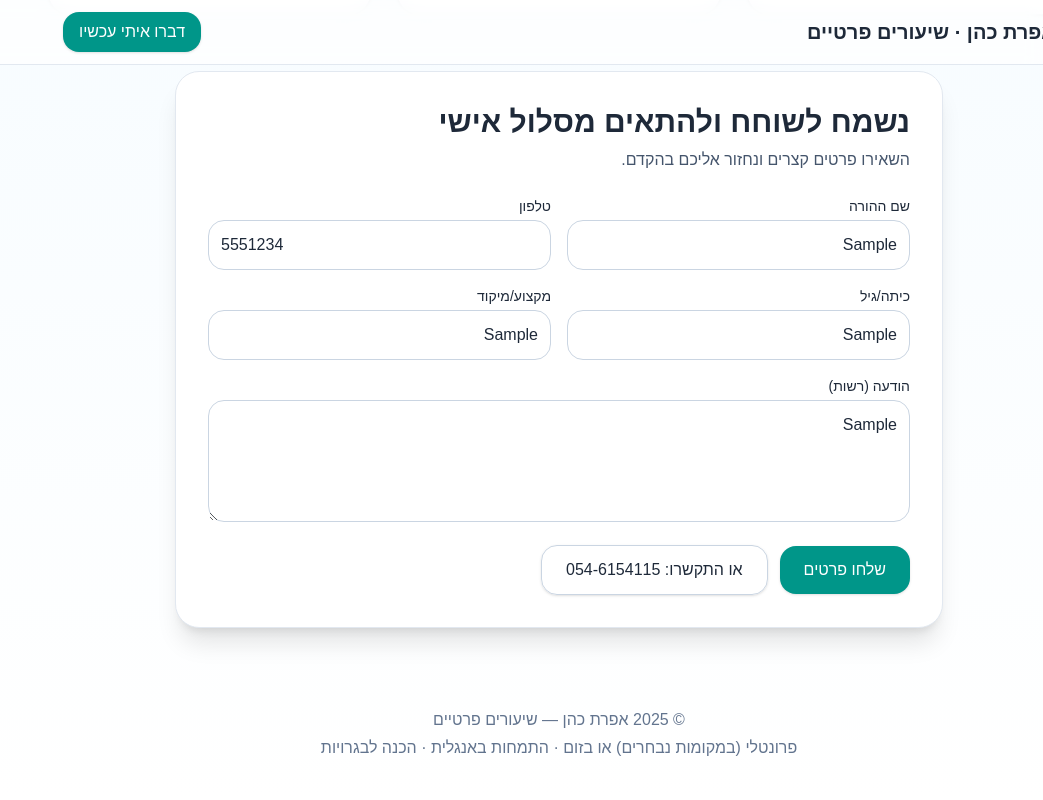
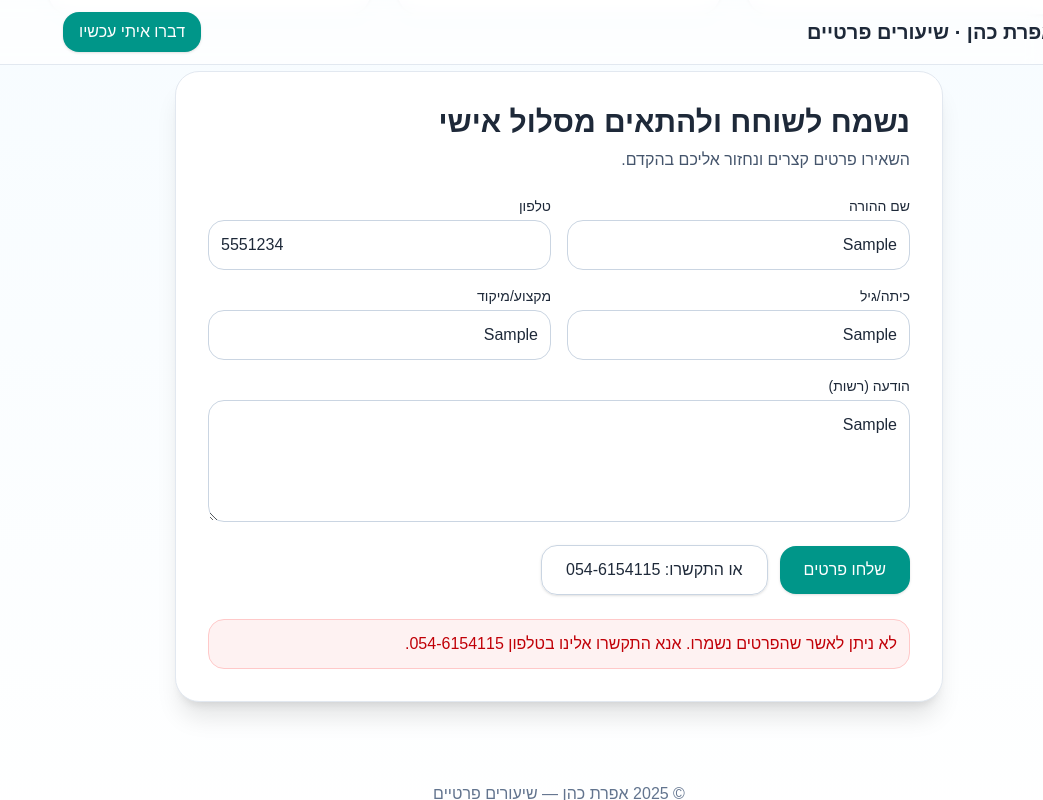
Before and after one commit to cohenranc-pixel/efrat-landing, a Next.js app: page / in a window 1280 px wide. Both pictures are taken after typing "Sample", "5551234", "Sample", "Sample", "Sample" into the empty fields and a click on the button "שלחו פרטים". Shown: the part 749-1549 px from the top of the page, without its empty margins (237-1280 px from the left). Built offline with nearby package versions, Linux system fonts and the light colour scheme; no server answers.

Commit message:
Send contact form to server and show confirmed submission status

```diff
--- a/app/_components/TutoringLanding.tsx
+++ b/app/_components/TutoringLanding.tsx
@@ -1,29 +1,31 @@
 'use client';
-import type { FormEvent } from 'react';
+import { useRef, useState, type FormEvent } from 'react';
 
 export default function TutoringLanding() {
+  const sending = useRef(false);
+  const [status, setStatus] = useState<'idle' | 'sending' | 'success' | 'error'>('idle');
+
   async function handleSubmit(e: FormEvent<HTMLFormElement>) {
     e.preventDefault();
-
-    const fd = new FormData(e.currentTarget);
-    const payload = Object.fromEntries(fd.entries());
-
+    if (sending.current) return;
+    const form = e.currentTarget;
+    const payload = Object.fromEntries(new FormData(form).entries());
+    sending.current = true;
+    setStatus('sending');
     try {
-      const url = process.env.NEXT_PUBLIC_N8N_WEBHOOK_URL as string;
-      const res = await fetch(url, {
+      const res = await fetch('/api/contact', {
         method: 'POST',
         headers: { 'Content-Type': 'application/json' },
         body: JSON.stringify(payload),
       });
-
-      if (res.ok) {
-        document.getElementById('form-success')?.classList.remove('hidden');
-        e.currentTarget.reset();
-      } else {
-        console.error('n8n webhook failed', res.status);
-      }
-    } catch (err) {
-      console.error('Network error posting to n8n', err);
+      const result = await res.json();
+      if (!res.ok || result.ok !== true) throw new Error('Submission failed');
+      form.reset();
+      setStatus('success');
+    } catch {
+      setStatus('error');
+    } finally {
+      sending.current = false;
     }
   }
 
@@ -107,7 +109,7 @@ export default function TutoringLanding() {
             <h2 className="text-2xl md:text-3xl font-bold mb-2">נשמח לשוחח ולהתאים מסלול אישי</h2>
             <p className="text-slate-600 mb-6">השאירו פרטים קצרים ונחזור אליכם בהקדם.</p>
 
-            <form onSubmit={handleSubmit} className="grid grid-cols-1 md:grid-cols-2 gap-4">
+            <form onSubmit={handleSubmit} aria-busy={status === 'sending'} className="grid grid-cols-1 md:grid-cols-2 gap-4">
               <div>
                 <label className="block text-sm font-medium mb-1">שם ההורה</label>
                 <input name="parentName" required className="w-full rounded-2xl border border-slate-300 p-3" placeholder="לדוגמה: דנה כהן" />
@@ -129,10 +131,11 @@ export default function TutoringLanding() {
                 <textarea name="message" rows={4} className="w-full rounded-2xl border border-slate-300 p-3" placeholder="ספרו לנו בקצרה מה הצורך" />
               </div>
               <div className="md:col-span-2 flex flex-col md:flex-row items-start md:items-center gap-3">
-                <button type="submit" className="rounded-2xl px-6 py-3 bg-teal-600 text-white hover:bg-teal-700 shadow transition">שלחו פרטים</button>
+                <button type="submit" disabled={status === 'sending'} className="rounded-2xl px-6 py-3 bg-teal-600 text-white hover:bg-teal-700 shadow transition disabled:opacity-60 disabled:cursor-wait">{status === 'sending' ? 'שולח…' : 'שלחו פרטים'}</button>
                 <a href="tel:0546154115" className="rounded-2xl px-6 py-3 border border-slate-300 hover:bg-white shadow-sm transition">או התקשרו: 054-6154115</a>
               </div>
-              <p id="form-success" className="hidden md:col-span-2 text-teal-700 bg-teal-50 border border-teal-200 rounded-2xl p-3 mt-2">תודה! הפרטים התקבלו ונחזור אליכם בהקדם.</p>
+              {status === 'success' && <p role="status" className="md:col-span-2 text-teal-700 bg-teal-50 border border-teal-200 rounded-2xl p-3 mt-2">תודה! הפרטים התקבלו ונחזור אליכם בהקדם.</p>}
+              {status === 'error' && <p role="alert" className="md:col-span-2 text-red-700 bg-red-50 border border-red-200 rounded-2xl p-3 mt-2">לא ניתן לאשר שהפרטים נשמרו. אנא התקשרו אלינו בטלפון 054-6154115.</p>}
             </form>
           </div>
         </div>
```
